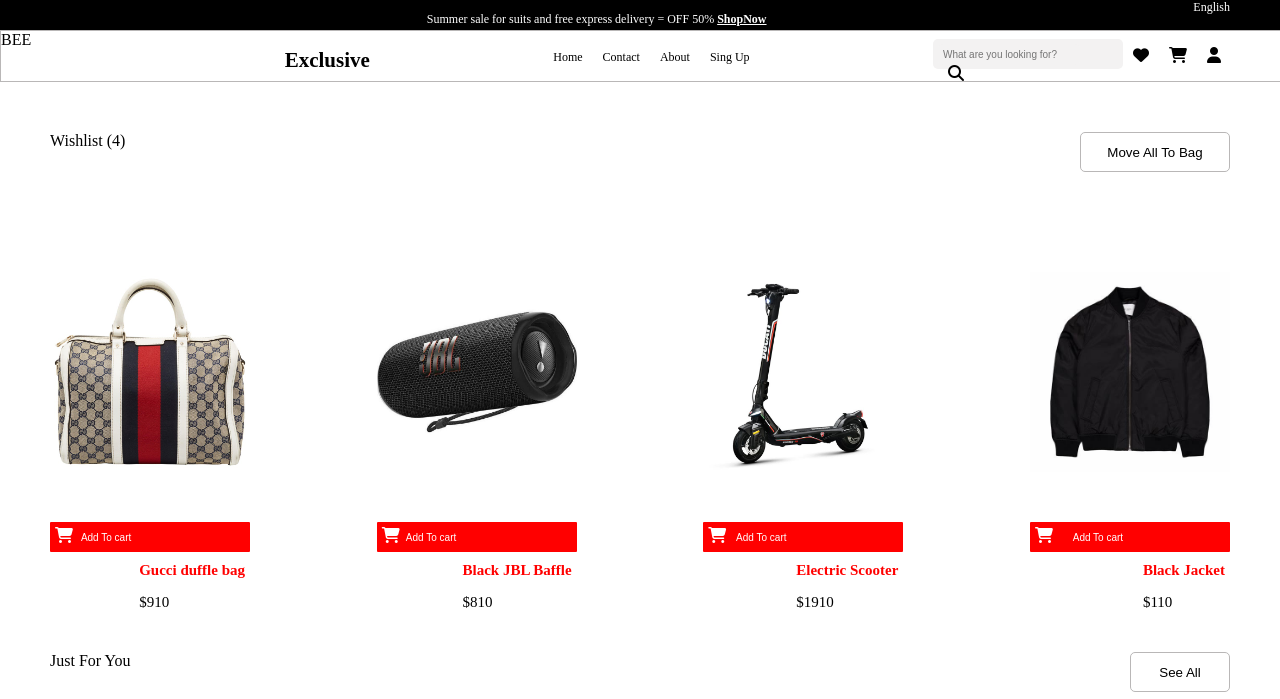
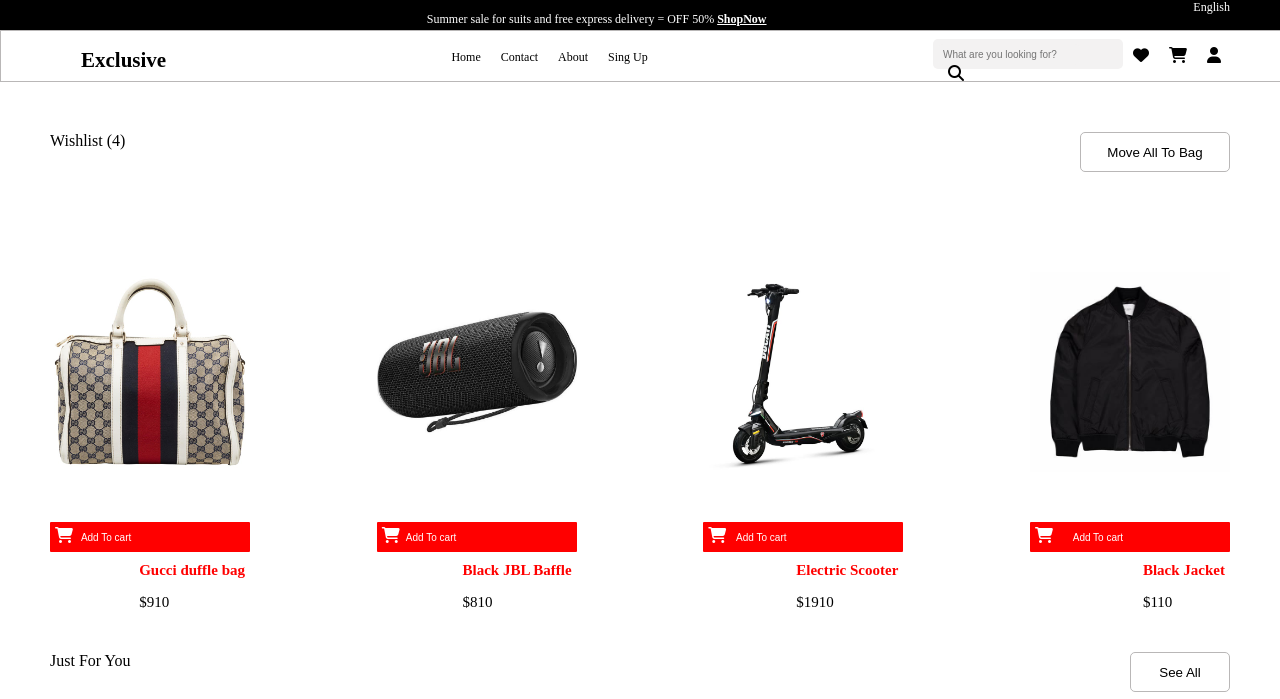
Before and after one commit to nathmn14/fullstack_e-commerce, a plain HTML site: page Full E_commerce CODES/index.html in a window 1280 px wide. Shown: the top 699 px of the page. Drawn offline with Linux system fonts and the light colour scheme.

Commit message:
Update index.html

```diff
--- a/Full E_commerce CODES/index.html
+++ b/Full E_commerce CODES/index.html
@@ -17,7 +17,6 @@
         </div>
     </header>
     <nav>
-        BEE
         <div class="titre">
             <h1>Exclusive</h1>
         </div>
```
